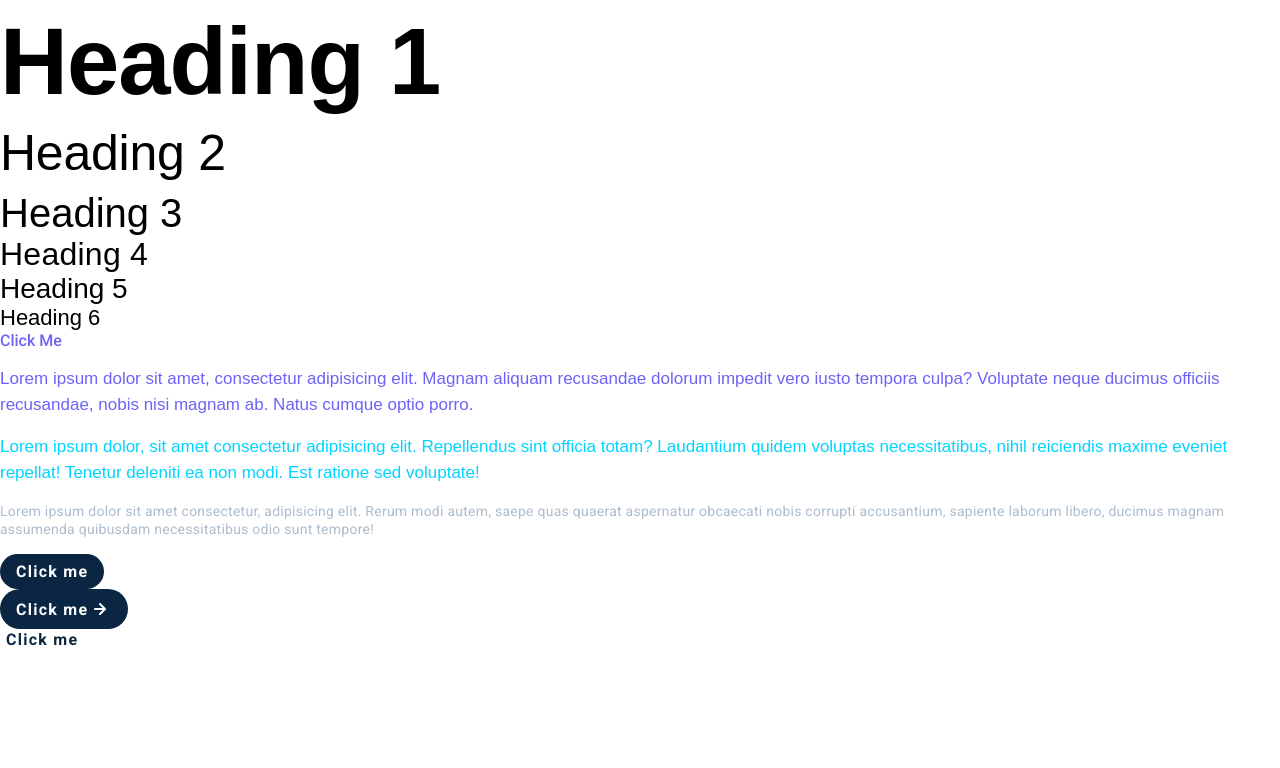
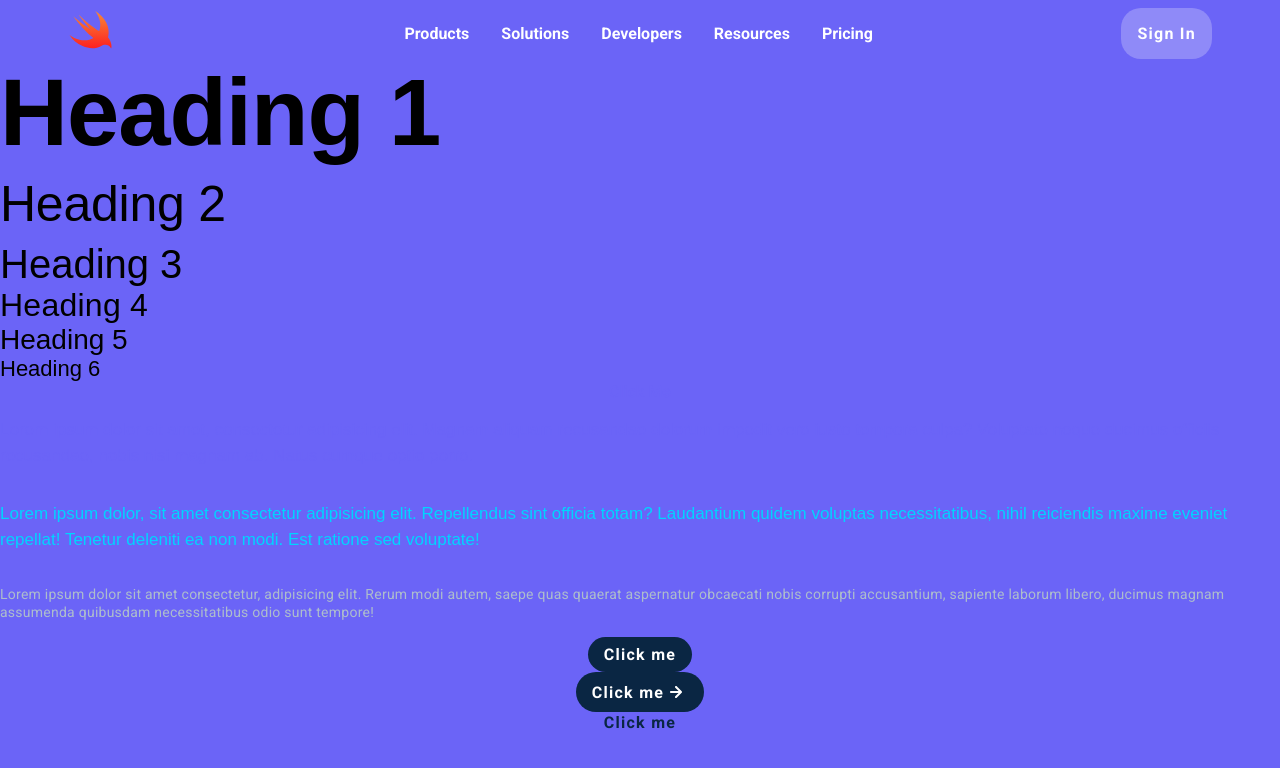
Before and after one commit to mdombrov-33/Swift, a website built with Vite: page index.html in a window 1280 px wide. Built offline with nearby package versions, Linux system fonts and the light colour scheme; a web font is replaced by a local one.

Commit message:
create navbar with logo and links

```diff
--- a/index.html
+++ b/index.html
@@ -14,6 +14,18 @@
     <link rel="stylesheet" href="style.scss" />
   </head>
   <body>
+    <nav class="navbar">
+      <img class="logo" src="./public/assets/swift.svg" alt="Swift Logo" />
+      <ul class="links">
+        <li><a href="#">Products</a></li>
+        <li><a href="#">Solutions</a></li>
+        <li><a href="#">Developers</a></li>
+        <li><a href="#">Resources</a></li>
+        <li><a href="#">Pricing</a></li>
+      </ul>
+      <button class="primary-button navbar-button">Sign In</button>
+    </nav>
+
     <h1>Heading 1</h1>
     <h2>Heading 2</h2>
     <h3>Heading 3</h3>
--- a/src/scss/abstracts/mixins.scss
+++ b/src/scss/abstracts/mixins.scss
@@ -11,3 +11,9 @@
   letter-spacing: 1.25px;
   font-weight: bold;
 }
+
+@mixin flexCenter {
+  display: flex;
+  justify-content: center;
+  align-items: center;
+}
--- a/src/scss/abstracts/variables.scss
+++ b/src/scss/abstracts/variables.scss
@@ -1,9 +1,9 @@
 //*Colors
-$text-black: hsl(0, 0%, 0%);
-$text-white: hsl(0, 0%, 100%);
+$text-dark: hsl(0, 0%, 0%);
+$text-light: hsl(0, 0%, 100%);
 $text-grey: hsl(209, 23%, 74%);
 
-$color-primary: hsl(210, 73%, 15%);
+$color-primary: hsl(210, 74%, 15%);
 $purple-1: hsl(243, 90%, 68%);
 $purple-2: hsl(266, 100%, 50%);
 $blue-1: hsl(190, 100%, 50%);
@@ -16,19 +16,21 @@ $primary-btn-hover: hsl(211, 11%, 48%);
 //*Fonts
 $font-body: "Roboto", sans-serif;
 $font-heading: "Anek Telugu", sans-serif;
+
 $font-weight-400: 400;
 $font-weight-500: 500;
 $font-weight-600: 600;
 
 //*Headings
 $h1-size: 94px;
-$h1-height: 108px;
 $h2-size: 50px;
-$h2-height: 75px;
 $h3-size: 40px;
 $h4-size: 32px;
 $h5-size: 28px;
 $h6-size: 22px;
+
+$h1-height: 108px;
+$h2-height: 75px;
 
 //*Subtitle
 $subtitle-size: 17px;
@@ -48,5 +50,7 @@ $spacing-md: 16px;
 $spacing-lg: 32px;
 $spacing-xl: 64px;
 
+$standard-width: 1144px;
+
 //*Buttons
 $button-size: 16px;
--- a/src/scss/base/base.scss
+++ b/src/scss/base/base.scss
@@ -3,9 +3,12 @@
 
 body {
   @include headingReset;
+  @include flexCenter;
   font-family: $font-body;
   padding: $spacing-sm 0 0 0;
-  color: $text-black;
+  color: $text-dark;
+  background-color: $purple-1;
+  flex-direction: column;
   box-sizing: border-box;
 }
 
--- a/src/scss/components/buttons.scss
+++ b/src/scss/components/buttons.scss
@@ -4,16 +4,15 @@
 .primary-button {
   @include btnCore;
   background-color: $color-primary;
-  color: $text-white;
+  color: $text-light;
   padding: $spacing-sm $spacing-md;
   border-radius: 20px;
   border: none;
   transition: 0.3s ease;
-}
-
-.primary-button:hover {
+  &:hover {
     background-color: $primary-btn-hover;
     cursor: pointer;
+  }
 }
 
 .secondary-button {
@@ -23,27 +22,20 @@
   border-radius: 20px;
   border: none;
   transition: 0.3s ease;
-}
-
-.secondary-button:hover {
+  &:hover {
     opacity: 0.75;
     cursor: pointer;
   }
-
-.with-icon {
-  display: flex;
-  align-items: center;
-  justify-content: center;
 }
 
 .with-icon {
+  @include flexCenter;
   img {
     transition: transform 0.3s ease;
   }
-}
-
-.with-icon:hover {
+  &:hover {
     img {
       transform: translateX(5px);
     }
   }
+}
--- a/src/scss/layout/index.scss
+++ b/src/scss/layout/index.scss
@@ -1 +1 @@
-@forward "../layout/header.scss";
+@forward "../layout/navbar.scss";
--- /dev/null
+++ b/src/scss/layout/navbar.scss
@@ -0,0 +1,37 @@
+@use "../abstracts/variables.scss" as *;
+@use "../abstracts/mixins.scss" as *;
+
+.navbar {
+  max-width: $standard-width;
+  display: flex;
+  width: 100%;
+  justify-content: space-between;
+  padding: 0 $spacing-md;
+}
+
+.links {
+  @include flexCenter;
+  list-style: none;
+}
+
+.links {
+  a {
+    color: $text-light;
+    margin: 0 $spacing-md;
+    font-weight: bold;
+    &:hover {
+      text-decoration: underline;
+    }
+  }
+}
+
+.logo {
+  height: 3rem;
+}
+
+.navbar-button {
+  background: hsla(0, 0%, 98%, 0.25);
+  &:hover {
+    background: hsla(0, 0%, 98%, 0.5);
+  }
+}
```
Also changed, not shown: public/assets/swift.svg (added), src/scss/layout/header.scss (deleted). Lines whose indentation alone changed are shown as unchanged.
